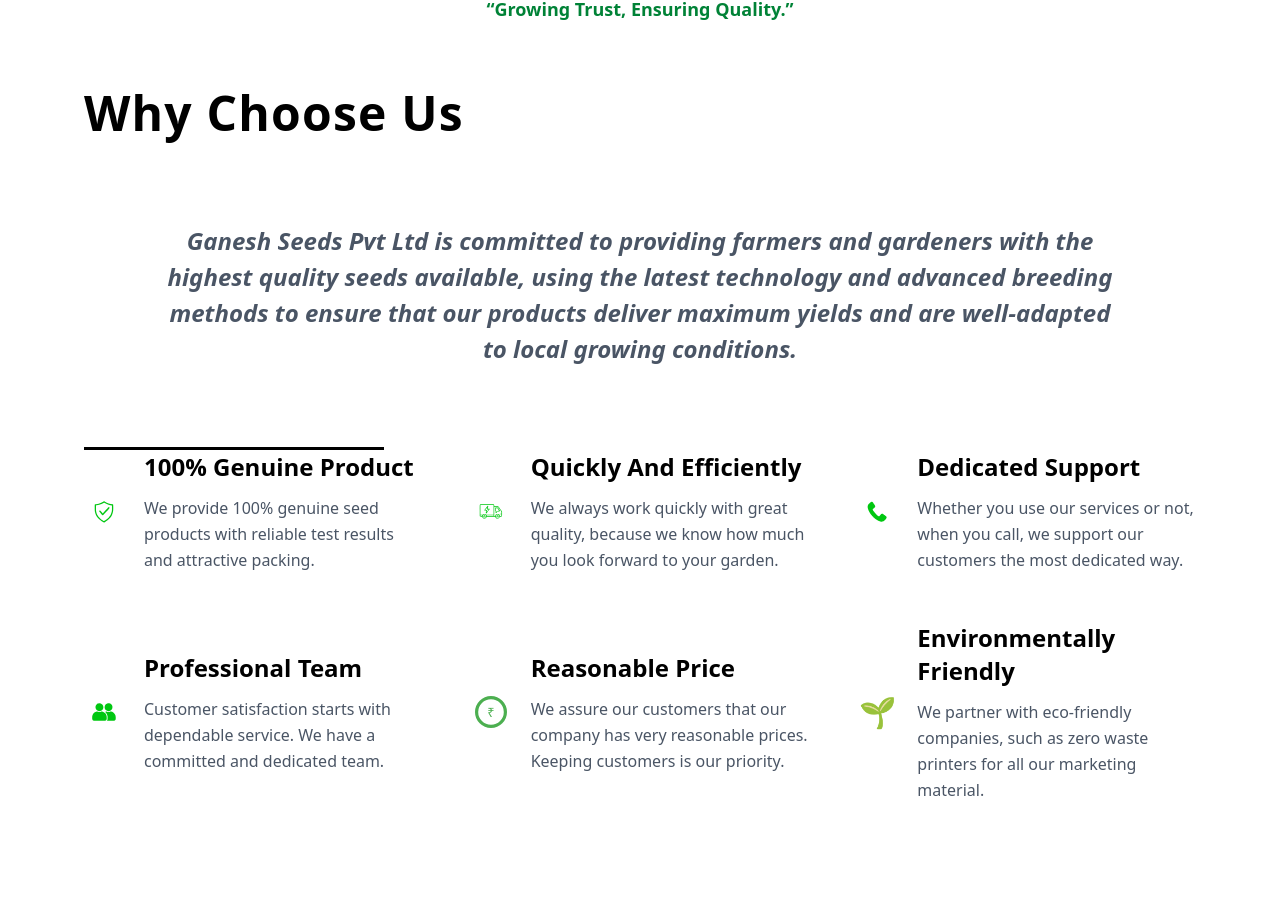
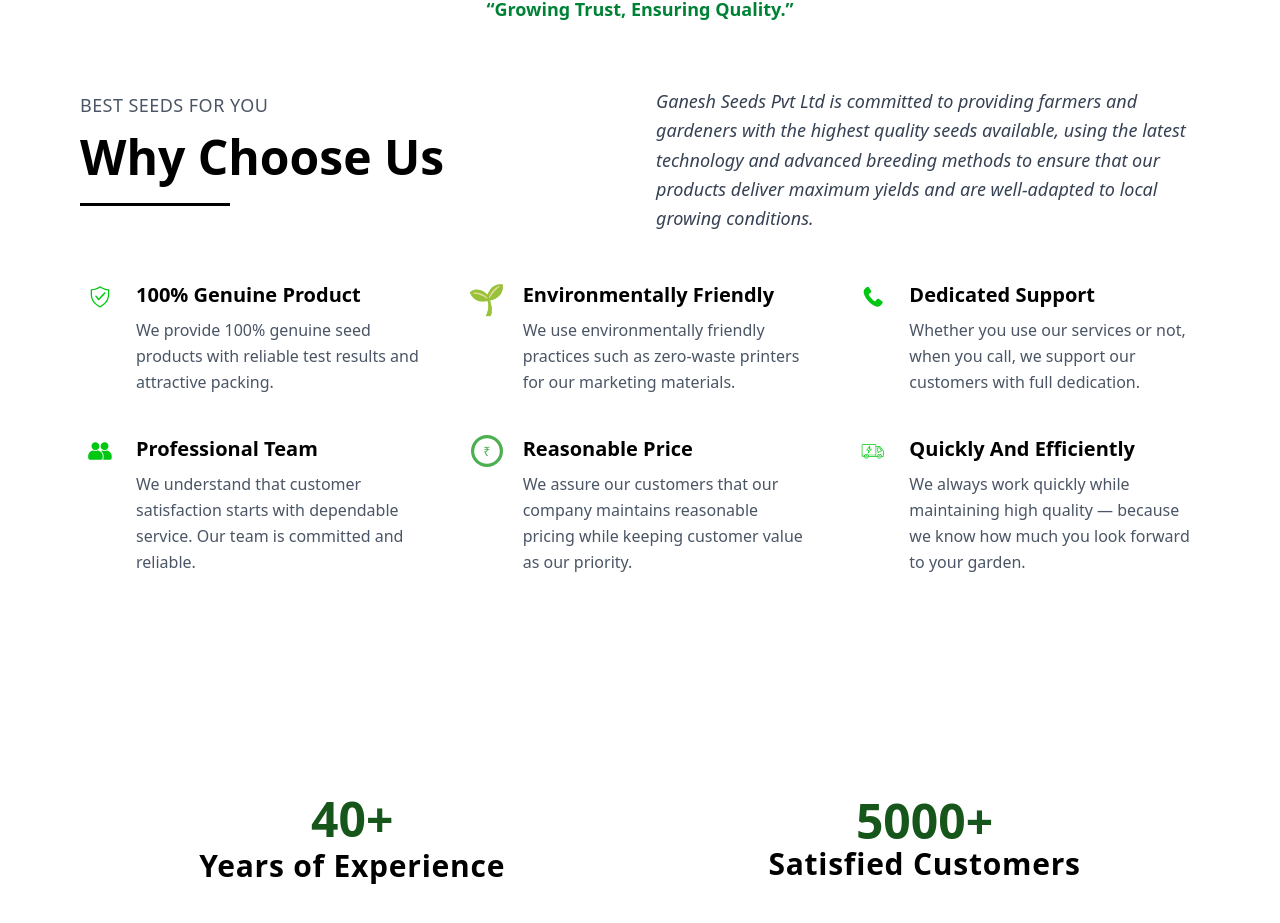
Before and after one commit to Megha108/NewGanesh_Business, a React (Vite) app in the folder new-ganesh/: page /about in a window 1280 px wide. Shown: the part 1019-1942 px from the top of the page. Built offline with nearby package versions, Linux system fonts and the light colour scheme; no server answers.

Commit message:
commit
-added refresh rotation and restored why choose us

```diff
--- a/new-ganesh/src/App.jsx
+++ b/new-ganesh/src/App.jsx
@@ -1,17 +1,28 @@
+import { useEffect } from "react";
 import { Routes, Route } from "react-router-dom";
 
 import HomeMain from "./pages/home/main";
 import AboutUsPage from "./pages/aboutUsPage/main.jsx";
-
 import ProductMain from "./pages/productpage/main.jsx";
 import SeedTrail from "./common/SeedTrail";
 import EnquiryPage from "./pages/enquiryPage/enquiryPage.jsx";
+import ScrollToTop from "./common/ScrollToTop"; // 👈 Import scroll helper
 
 export default function App() {
+  // 👇 Handle manual refresh scroll reset
+  useEffect(() => {
+    window.onbeforeunload = function () {
+      window.scrollTo(0, 0);
+    };
+  }, []);
+
   return (
     <>
       {/* 🌱 Global floating animation */}
       <SeedTrail />
+
+      {/* 👇 Scroll to top on route change */}
+      <ScrollToTop />
 
       <Routes>
         <Route path="/" element={<HomeMain />} />
--- /dev/null
+++ b/new-ganesh/src/common/ScrollToTop.jsx
@@ -0,0 +1,12 @@
+import { useEffect } from "react";
+import { useLocation } from "react-router-dom";
+
+export default function ScrollToTop() {
+  const { pathname } = useLocation();
+
+  useEffect(() => {
+    window.scrollTo(0, 0);
+  }, [pathname]);
+
+  return null;
+}
--- a/new-ganesh/src/pages/aboutUsPage/WhyUs.jsx
+++ b/new-ganesh/src/pages/aboutUsPage/WhyUs.jsx
@@ -1,7 +1,7 @@
 import React, { useEffect, useState } from "react";
 import { motion } from "framer-motion";
 
-// Import SVGs
+// Icons
 import CallSignIcon from "../../assets/icon/aboutusIcons/Callsign.svg";
 import FastIcon from "../../assets/icon/aboutusIcons/Fast.svg";
 import GenuienIcon from "../../assets/icon/aboutusIcons/Shield.svg";
@@ -24,39 +24,34 @@ const WhyUs = () => {
       text: "We provide 100% genuine seed products with reliable test results and attractive packing.",
     },
     {
-      icon: FastIcon,
-      title: "Quickly And Efficiently",
-      text: "We always work quickly with great quality, because we know how much you look forward to your garden.",
+      icon: "🌱",
+      title: "Environmentally Friendly",
+      text: "We use environmentally friendly practices such as zero-waste printers for our marketing materials.",
     },
     {
       icon: CallSignIcon,
       title: "Dedicated Support",
-      text: "Whether you use our services or not, when you call, we support our customers the most dedicated way.",
+      text: "Whether you use our services or not, when you call, we support our customers with full dedication.",
     },
     {
       icon: TeamIcon,
       title: "Professional Team",
-      text: "Customer satisfaction starts with dependable service. We have a committed and dedicated team.",
+      text: "We understand that customer satisfaction starts with dependable service. Our team is committed and reliable.",
     },
     {
       icon: RupeeIcon,
       title: "Reasonable Price",
-      text: "We assure our customers that our company has very reasonable prices. Keeping customers is our priority.",
+      text: "We assure our customers that our company maintains reasonable pricing while keeping customer value as our priority.",
     },
     {
-      icon: "🌱",
-      title: "Environmentally Friendly",
-      text: "We partner with eco-friendly companies, such as zero waste printers for all our marketing material.",
+      icon: FastIcon,
+      title: "Quickly And Efficiently",
+      text: "We always work quickly while maintaining high quality — because we know how much you look forward to your garden.",
     },
   ];
 
   const highlightText =
     "Ganesh Seeds Pvt Ltd is committed to providing farmers and gardeners with the highest quality seeds available, using the latest technology and advanced breeding methods to ensure that our products deliver maximum yields and are well-adapted to local growing conditions.";
-
-  const containerVariants = {
-    hidden: { opacity: 0, y: 30 },
-    visible: { opacity: 1, y: 0, transition: { duration: 0.4, ease: "easeOut" } },
-  };
 
   const renderIcon = (icon, alt) => {
     if (typeof icon === "string" && icon.length <= 3 && !icon.includes("/")) {
@@ -66,95 +61,69 @@ const WhyUs = () => {
   };
 
   return (
-    <div className="max-w-[90vw] mx-auto my-10 px-5 font-bricolage">
-      {/* Header Section */}
-      <div className="grid gap-10 md:gap-16 items-start mb-10 md:mb-5 grid-cols-1 md:grid-cols-2">
-        {/* Right Side - Highlight Text */}
-        {/* <motion.div
-          initial={{ opacity: 0, x: 50 }}
-          whileInView={{ opacity: 20, x: 350 }}
-          viewport={{ once: true, amount: 0.3}}
-          transition={{ duration: 0.4, delay: 0.50 }}
-          className={`bg-white rounded-lg flex items-start justify-start ${
-            isMobile ? "p-2 min-h-[120px]" : "p-4 min-h-[160px]"
-          }`}
-        >
-          <p className="text-2xl md:text-1xl text-gray-700 italic font-bold leading-tight line-clamp-7 text-center">
-            {highlightText}
-          </p>
-        </motion.div> */}
-      </div>
-        {/* Left Side - Headings */}
-        <div className="text-center md:text-left">
-          {/* <motion.h1
-            initial={{ opacity: 0, x: -50 }}
-            whileInView={{ opacity: 1, x: 0 }}
-            viewport={{ once: true, amount: 0.3 }}
+    <div className="max-w-[1200px] mx-auto px-6 md:px-10 my-16 font-bricolage">
+      {/* === Top Section === */}
+      <div className="grid md:grid-cols-2 gap-8 mb-12">
+        {/* Left: Headings */}
+        <div className="flex flex-col justify-center text-left">
+          <motion.h4
+            initial={{ opacity: 0, y: -20 }}
+            whileInView={{ opacity: 1, y: 0 }}
             transition={{ duration: 0.4 }}
-            className="text-2xl text-gray-600 mb-2 relative pb-3"
+            className="text-gray-600 text-lg tracking-wide mb-2 uppercase"
           >
             BEST SEEDS FOR YOU
-          </motion.h1> */}
+          </motion.h4>
 
           <motion.h2
-            initial={{ opacity: 0, x: -50 }}
-            whileInView={{ opacity: 1, x: 0 }}
-            viewport={{ once: true, amount: 0.3 }}
+            initial={{ opacity: 0, y: 20 }}
+            whileInView={{ opacity: 1, y: 0 }}
             transition={{ duration: 0.4, delay: 0.1 }}
-            className="text-4xl md:text-5xl font-bold text-black mb-0 leading-tight tracking-wide"
+            className="text-4xl md:text-5xl font-bold text-black leading-tight"
           >
             Why Choose Us
           </motion.h2>
 
-          <p className="text-2xl md:text-1xl text-gray-600 italic font-semibold leading-normal line-clamp-7 text-center m-20">
-            {highlightText}
-          </p>
-
           <motion.div
             initial={{ width: 0 }}
-            whileInView={{ width: 300 }}
-            viewport={{ once: true, amount: 0.3 }}
-            transition={{ duration: 0.4, delay: 0.2 }}
-            className="h-[3px] bg-black mt-5 mx-auto md:mx-0"
+            whileInView={{ width: 150 }}
+            transition={{ duration: 0.5, delay: 0.2 }}
+            className="h-[3px] bg-black mt-4 mb-6"
           />
         </div>
 
+        {/* Right: Highlight paragraph */}
+        <motion.p
+          initial={{ opacity: 0, x: 50 }}
+          whileInView={{ opacity: 1, x: 0 }}
+          transition={{ duration: 0.5, delay: 0.2 }}
+          className="text-gray-700 italic text-lg leading-relaxed"
+        >
+          {highlightText}
+        </motion.p>
+      </div>
 
-
-      {/* Content Grid */}
-      <div className="grid gap-12 grid-cols-1 md:grid-cols-3">
+      {/* === Icon + Text Grid === */}
+      <div className="grid md:grid-cols-3 gap-10 mt-8">
         {contentData.map((item, index) => (
           <motion.div
             key={index}
-            initial="hidden"
-            whileInView="visible"
-            viewport={{ once: true, amount: 0.3 }}
-            variants={containerVariants}
-            transition={{ delay: index * 0.1 }}
-            className="flex flex-col items-center text-center md:flex-row md:text-left gap-5"
+            initial={{ opacity: 0, y: 30 }}
+            whileInView={{ opacity: 1, y: 0 }}
+            transition={{ duration: 0.4, delay: index * 0.1 }}
+            viewport={{ once: true }}
+            className="flex flex-col md:flex-row items-center md:items-start gap-4 text-center md:text-left"
           >
             <div className="flex justify-center items-center min-w-[40px]">
               {renderIcon(item.icon, item.title)}
             </div>
             <div>
-              <motion.h3
-                initial={{ opacity: 0, y: 20 }}
-                whileInView={{ opacity: 1, y: 0 }}
-                viewport={{ once: true, amount: 0.3 }}
-                transition={{ duration: 0.3, delay: 0.05 }}
-                className="text-2xl font-bold text-black mb-3 leading-snug"
-              >
+              <h3 className="text-xl font-bold text-black mb-2">
                 {item.title}
-              </motion.h3>
-              <motion.p
-                initial={{ opacity: 0, y: 20 }}
-                whileInView={{ opacity: 1, y: 0 }}
-                viewport={{ once: true, amount: 0.3 }}
-                transition={{ duration: 0.3, delay: 0.1 }}
-                className="text-base text-gray-600 leading-relaxed"
-              >
+              </h3>
+              <p className="text-gray-600 text-base leading-relaxed">
                 {item.text}
-              </motion.p>
+              </p>
             </div>
           </motion.div>
         ))}
```
